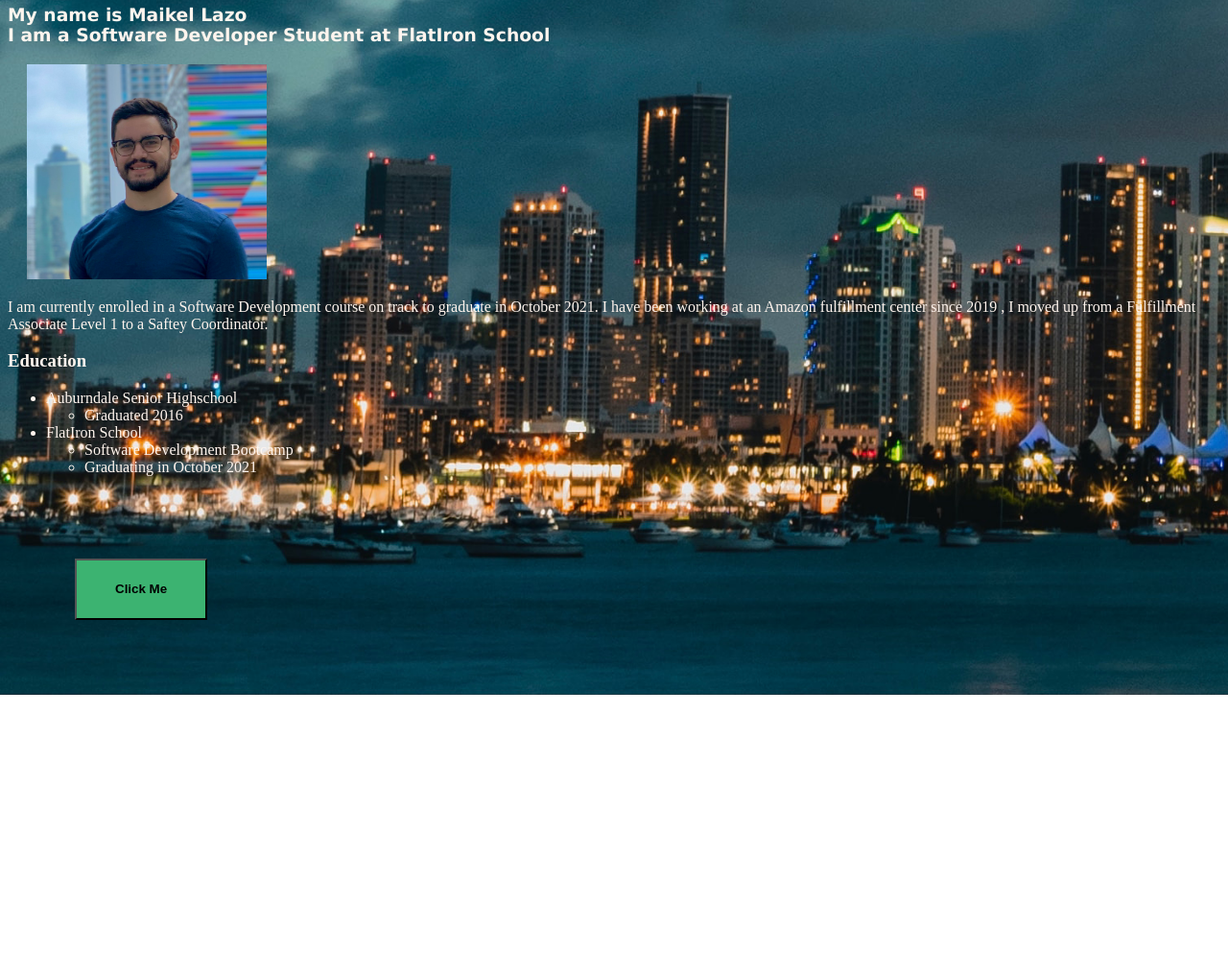
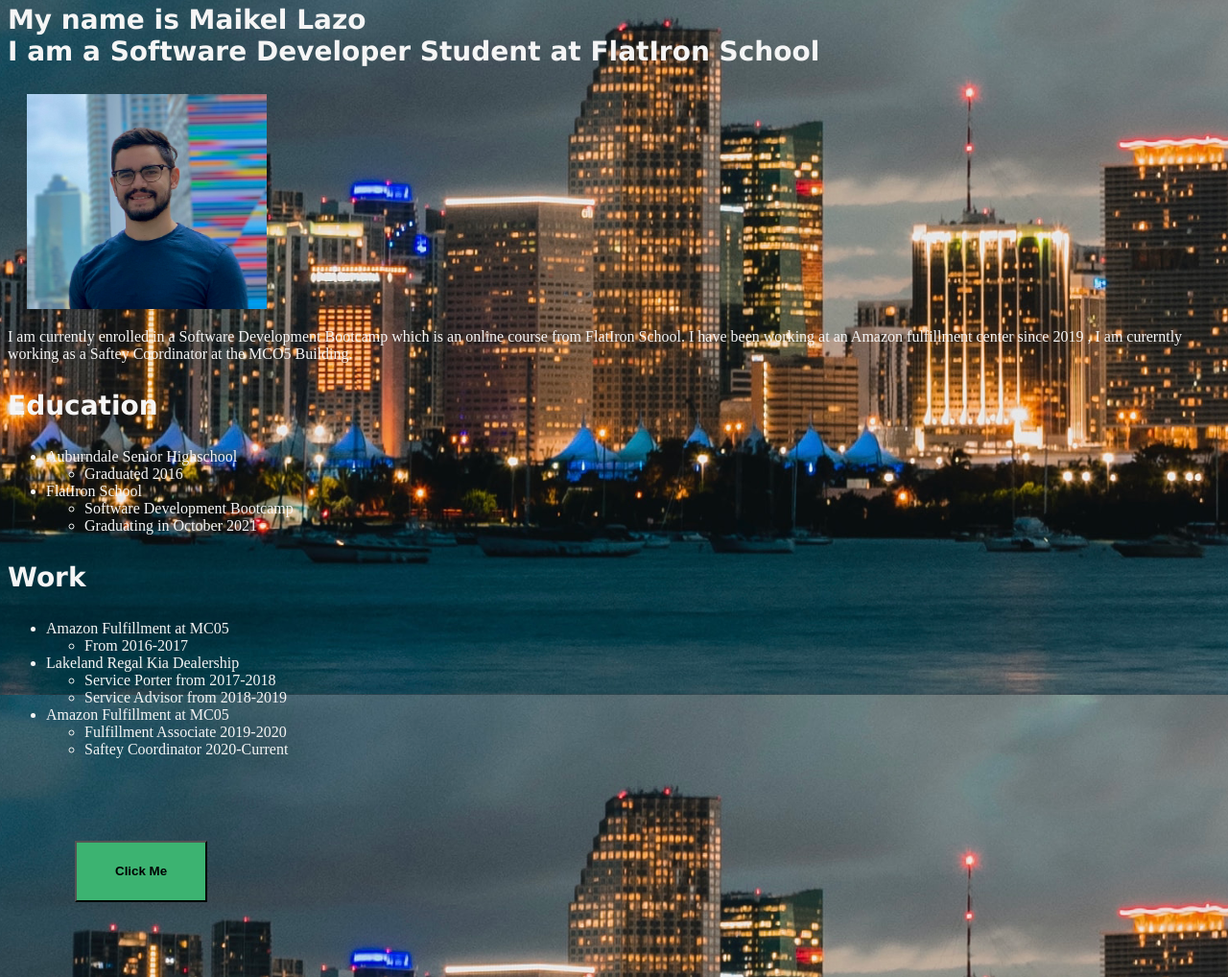
Before and after one commit to maikel863/Personal_Website, a plain HTML site: page Index.html in a window 1280 px wide. Shown: the part 76-1094 px from the top of the page at 96% size. Before the commit the page ends 800 px from the top, so only its background shows below. Drawn offline with Linux system fonts and the light colour scheme.

Commit message:
finished editing the html content

```diff
--- a/Index.html
+++ b/Index.html
@@ -10,8 +10,8 @@
 </head>
 <body>
     <div>
-        <h1 class="heading">Welcome!</h1>
-        <h3 class="heading">My name is Maikel Lazo <br>
+        <h1 class="custom">Welcome!</h1>
+        <h3 class="custom">My name is Maikel Lazo <br>
             I am a Software Developer Student at FlatIron School
 
         </h3>
@@ -21,15 +21,15 @@
 
     <div>
         <p>
-            I am currently enrolled in a Software Development course on track to graduate in October 2021. I have been
-            working at an Amazon fulfillment center since  2019 , I moved up from a Fulfillment Associate Level 1 to a Saftey Coordinator.
+            I am currently enrolled in a Software Development Bootcamp which is an online course from FlatIron School. I have been
+            working at an Amazon fulfillment center since  2019 , I am curerntly working as a Saftey Coordinator at the MCO5 Building.
 
         </p>
     </div>
 
 
     <div class="list">
-        <h3 class="sub-heading">Education</h3>
+        <h3 class="custom">Education</h3>
     <ul>
         <li>
             Auburndale Senior Highschool
@@ -49,6 +49,34 @@
     </ul>
     </div>
 
+    <div class="list">
+        <h3 class="custom">Work</h3>
+    <ul>
+        <li>
+            Amazon Fulfillment at MC05
+            <ul>
+                <li>
+                    From 2016-2017
+                </li>
+            </ul>
+        </li>
+        <li>
+            Lakeland Regal Kia Dealership
+            <ul>
+                <li>Service Porter from 2017-2018</li>
+                <li>Service Advisor from 2018-2019</li>
+            </ul>
+        </li>
+        <li>
+            Amazon Fulfillment at MC05
+            <ul>
+                <li>Fulfillment Associate 2019-2020</li>
+                <li>Saftey Coordinator 2020-Current</li>
+            </ul>
+        </li>
+    </ul>
+    </div>
+
 
 </body>
 </html>
--- a/index.js
+++ b/index.js
@@ -8,5 +8,5 @@ body.appendChild(button);
 
 // Add event handler/ create action for button
 button.addEventListener ("click", function() {
-    alert("Before FlatIron I knew absolutely nothing about JavaScript")
+    alert("Contact me by email at maikel863@outlook.com")
 });
--- a/style.css
+++ b/style.css
@@ -1,8 +1,9 @@
 body {
+    /* https://unsplash.com/photos/7cuHOvtIv4Q */
     background-image: url(images/background.jpg);
     background-size: cover;
     background-attachment: fixed;
-    color: seashell;
+    color: whitesmoke
 }
 
 img {
@@ -11,8 +12,9 @@ img {
     display: block;
 }
 
-.heading {
+.custom {
     font-family: Verdana, Geneva, Tahoma, sans-serif;
+    font-size: 28px;
 }
 
 button {
```
